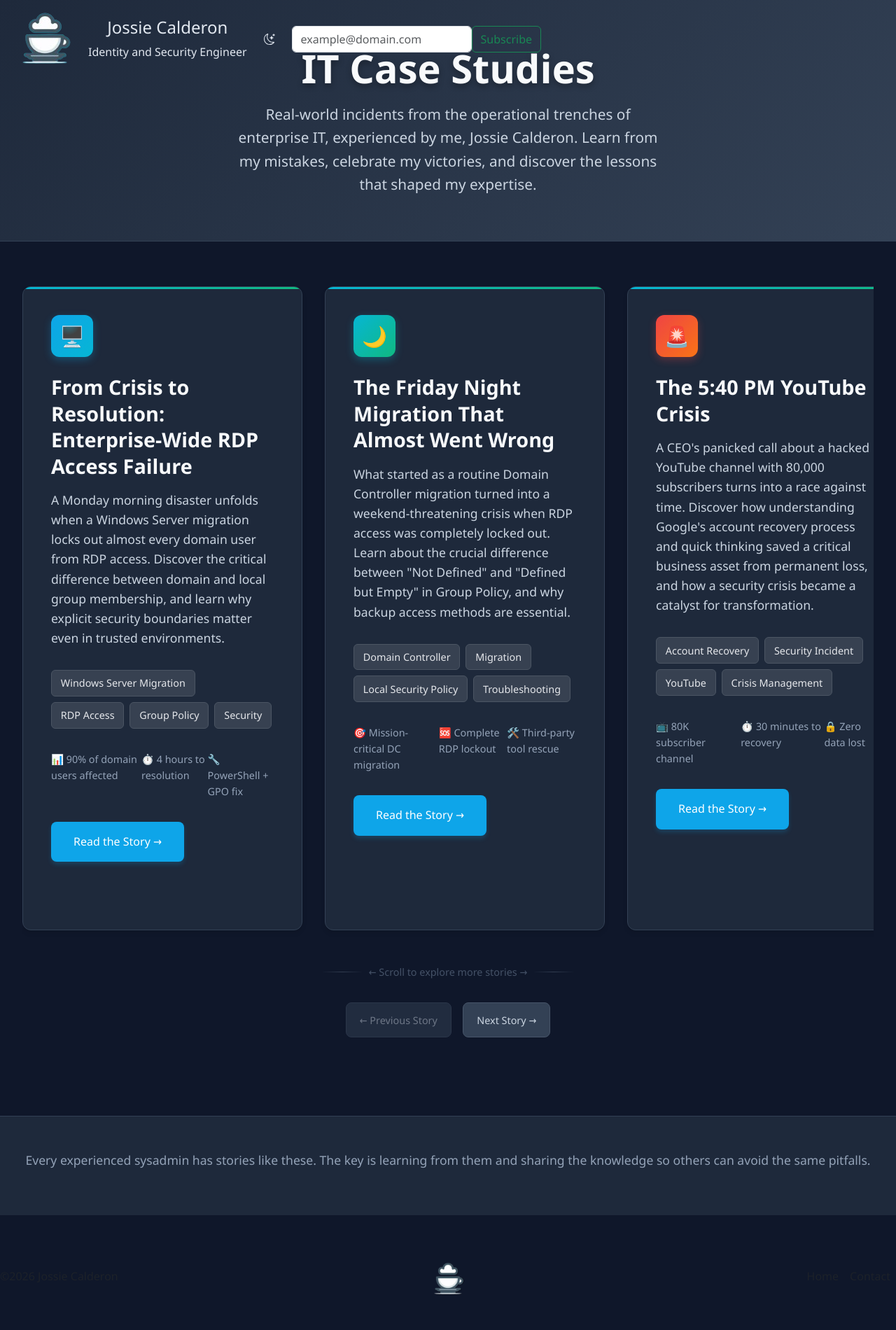
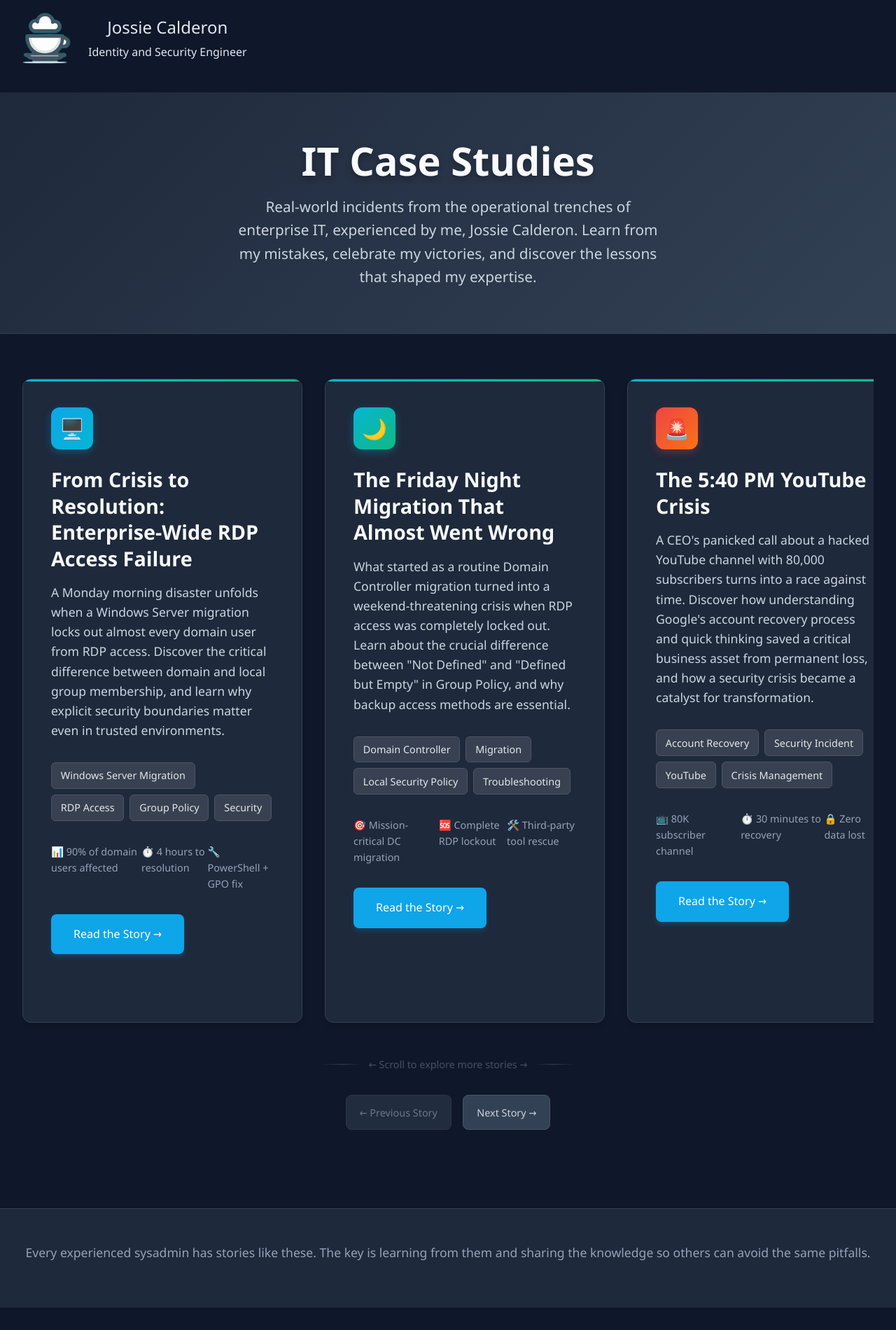
Before and after one commit to jossiecalderon/jossiecalderon, a website: page html/case-studies.html in a window 1280 px wide. Shown: the whole page at 70% size. After the commit the page ends 1868 px from the top, so only its background shows below. Drawn offline with nearby package versions, Linux system fonts and the light colour scheme.

Commit message:
Fix links

```diff
--- a/html/case-studies.html
+++ b/html/case-studies.html
@@ -310,9 +310,7 @@
 </head>
 <body>
 
-    <!--Bootstrap elements such as these will have to be updated programatically via JS.-->
-    <!--Otherwise this navbar must be copied and pasted in pages.-->
-    <header class="navbar navbar-expand-lg pb-1 mb-4 fixed-top">
+    <header class="navbar navbar-expand-lg pb-1 mb-4">
       <nav class="container-fluid" aria-label="Main navigation">
         <div class="d-flex align-items-center">
           <a class="navbar-brand p-0 me-0 me-lg-2" href="/">
@@ -323,57 +321,9 @@
             <p class="mb-0">Identity and Security Engineer</p>
           </div>
         </div>
-
-        <!-- Hamburger button - correctly targeting the collapse div -->
-        <button class="navbar-toggler" type="button" data-bs-toggle="collapse"
-                data-bs-target="#navbarContent" aria-controls="navbarContent"
-                aria-expanded="false" aria-label="Toggle navigation">
-          <span class="navbar-toggler-icon"></span>
-        </button>
-
-        <!-- This div will collapse on small screens -->
-        <div class="collapse navbar-collapse" id="navbarContent">
-          <!--<ul class="navbar-nav mx-auto mb-2 mb-lg-0">
-            <li class="nav-item">
-              <a class="nav-link" href="https://www.jossiecalderon.com/#aboutMe">About</a>
-            </li>
-            <li class="nav-item">
-              <a class="nav-link" id="libraryButton" href="/html/case-studies.html">Case Studies</a>
-            </li>
-            <li class="nav-item">
-              <a class="nav-link" id="projectsButton">Projects</a>
-            </li>
-            <li class="nav-item">
-              <a class="nav-link" data-bs-toggle="modal" data-bs-target="#contactModal" href="#" role="button">Contact</a>
-            </li>
-          </ul>-->
-
-          <!-- Theme and subscription controls -->
-          <div class="d-flex align-items-center">
-            <button class="btn btn-link nav-link m-4 d-flex align-items-center border-secondary-subtle" id="theme-select" type="button">
-              <svg class="bi bi-moon-stars theme-icon-active" width="16" height="16" fill="currentColor" viewBox="0 0 16 16">
-                <use href="#moon-stars-fill"></use>
-              </svg>
-            </button>
-            <div class="d-inline-flex">
-              <input type="text" class="form-control" placeholder="example@domain.com" aria-label="Subscribe" id="emailSubscriptionInput">
-              <button class="btn btn-outline-success" type="submit">Subscribe</button>
-            </div>
-          </div>
-        </div>
       </nav>
 
-      <!--SVG symbols-->
-      <svg xmlns="http://www.w3.org/2000/svg" style="display: none;" id="theme-icons">
-        <!-- Symbol definitions -->
-        <symbol id="moon-stars-fill" width="16" height="16" viewBox="0 0 16 16">
-          <path d="M6 .278a.77.77 0 0 1 .08.858 7.2 7.2 0 0 0-.878 3.46c0 4.021 3.278 7.277 7.318 7.277q.792-.001 1.533-.16a.79.79 0 0 1 .81.316.73.73 0 0 1-.031.893A8.35 8.35 0 0 1 8.344 16C3.734 16 0 12.286 0 7.71 0 4.266 2.114 1.312 5.124.06A.75.75 0 0 1 6 .278M4.858 1.311A7.27 7.27 0 0 0 1.025 7.71c0 4.02 3.279 7.276 7.319 7.276a7.32 7.32 0 0 0 5.205-2.162q-.506.063-1.029.063c-4.61 0-8.343-3.714-8.343-8.29 0-1.167.242-2.278.681-3.286"/>
-          <path d="M10.794 3.148a.217.217 0 0 1 .412 0l.387 1.162c.173.518.579.924 1.097 1.097l1.162.387a.217.217 0 0 1 0 .412l-1.162.387a1.73 1.73 0 0 0-1.097 1.097l-.387 1.162a.217.217 0 0 1-.412 0l-.387-1.162A1.73 1.73 0 0 0 9.31 6.593l-1.162-.387a.217.217 0 0 1 0-.412l1.162-.387a1.73 1.73 0 0 0 1.097-1.097zM13.863.099a.145.145 0 0 1 .274 0l.258.774c.115.346.386.617.732.732l.774.258a.145.145 0 0 1 0 .274l-.774.258a1.16 1.16 0 0 0-.732.732l-.258.774a.145.145 0 0 1-.274 0l-.258-.774a1.16 1.16 0 0 0-.732-.732l-.774-.258a.145.145 0 0 1 0-.274l.774-.258c.346-.115.617-.386.732-.732z"/>
-        </symbol>
-        <symbol id="sun-fill" width="16" height="16" viewBox="0 0 16 16">
-          <path d="M8 11a3 3 0 1 1 0-6 3 3 0 0 1 0 6m0 1a4 4 0 1 0 0-8 4 4 0 0 0 0 8M8 0a.5.5 0 0 1 .5.5v2a.5.5 0 0 1-1 0v-2A.5.5 0 0 1 8 0m0 13a.5.5 0 0 1 .5.5v2a.5.5 0 0 1-1 0v-2A.5.5 0 0 1 8 13m8-5a.5.5 0 0 1-.5.5h-2a.5.5 0 0 1 0-1h2a.5.5 0 0 1 .5.5M3 8a.5.5 0 0 1-.5.5h-2a.5.5 0 0 1 0-1h2A.5.5 0 0 1 3 8m10.657-5.657a.5.5 0 0 1 0 .707l-1.414 1.415a.5.5 0 1 1-.707-.708l1.414-1.414a.5.5 0 0 1 .707 0m-9.193 9.193a.5.5 0 0 1 0 .707L3.05 13.657a.5.5 0 0 1-.707-.707l1.414-1.414a.5.5 0 0 1 .707 0m9.193 2.121a.5.5 0 0 1-.707 0l-1.414-1.414a.5.5 0 0 1 .707-.707l1.414 1.414a.5.5 0 0 1 0 .707M4.464 4.465a.5.5 0 0 1-.707 0L2.343 3.05a.5.5 0 1 1 .707-.707l1.414 1.414a.5.5 0 0 1 0 .708"/>
-        </symbol>
-      </svg>
+
     </header>
 
     <div class="hero">
@@ -493,29 +443,6 @@
     <div class="footer">
         <p>Every experienced sysadmin has stories like these. The key is learning from them and sharing the knowledge so others can avoid the same pitfalls.</p>
     </div>
-    <footer class="d-flex flex-wrap justify-content-between align-items-center py-3 my-4" id="pageFooter" aria-label="Footer">
-      <p class="col-md-4 mb-0 text-body-secondary">©2026 Jossie Calderon</p>
-      <a href="#" class="col-md-4 d-flex align-items-center justify-content-center mb-3 mb-md-0 me-md-auto link-body-emphasis text-decoration-none" aria-label="footer-logo">
-        <img src="/img/android-chrome-transparent.png" alt="Website logo" width="96" height="96">
-      </a>
-      <ul class="nav col-md-4 justify-content-end">
-        <li class="nav-item">
-          <a href="#" class="nav-link px-2 text-body-secondary">Home</a>
-        </li>
-        <!--<li class="nav-item">
-          <a href="/html/case-studies.html" class="nav-link px-2 text-body-secondary">Case Studies</a>
-        </li>
-        <li class="nav-item">
-          <a href="/projects.html" class="nav-link px-2 text-body-secondary">Projects</a>
-        </li>
-        <li class="nav-item">
-          <a href="/faqs.html" class="nav-link px-2 text-body-secondary">FAQs</a>
-        </li>-->
-        <li class="nav-item">
-          <a href="/contact.html" class="nav-link px-2 text-body-secondary">Contact</a>
-        </li>
-      </ul>
-    </footer>
 
     <script>
         document.addEventListener('DOMContentLoaded', function() {
```
Also changed, not shown: img/about-me.png (added).
